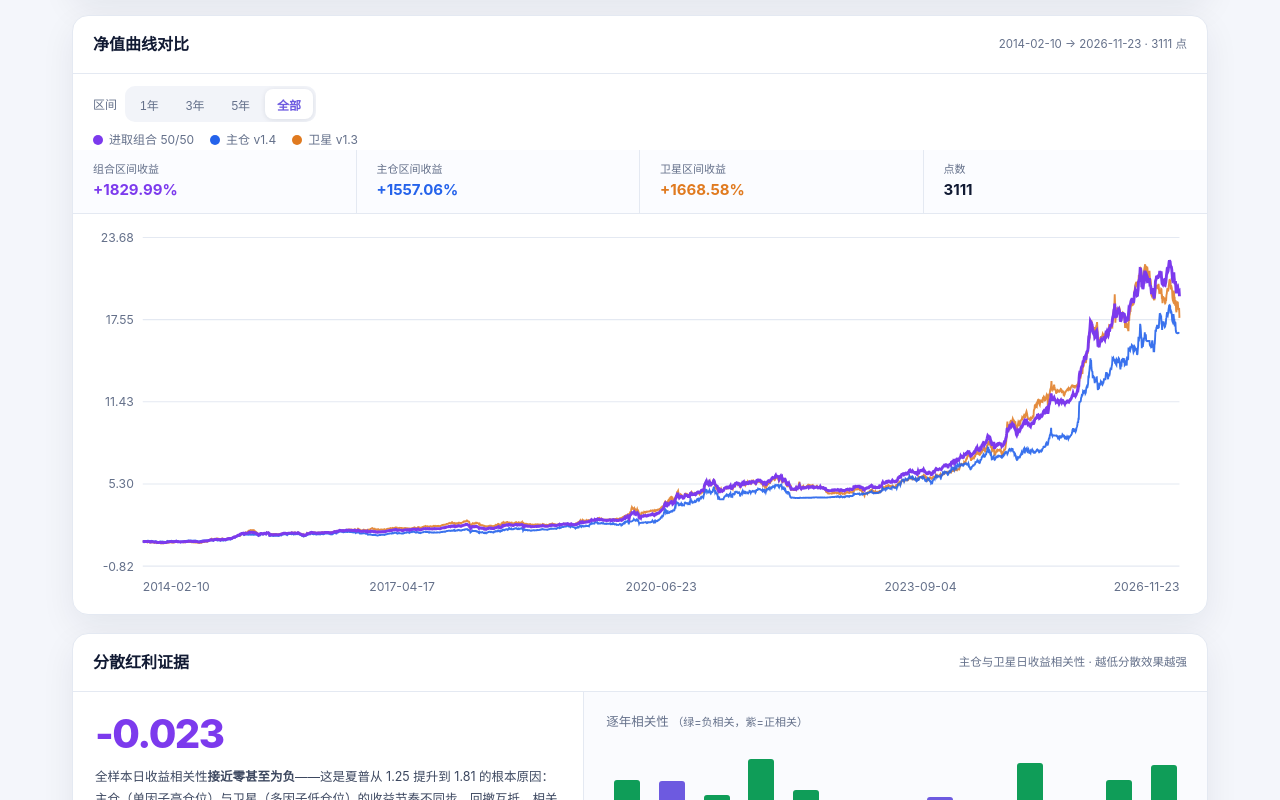
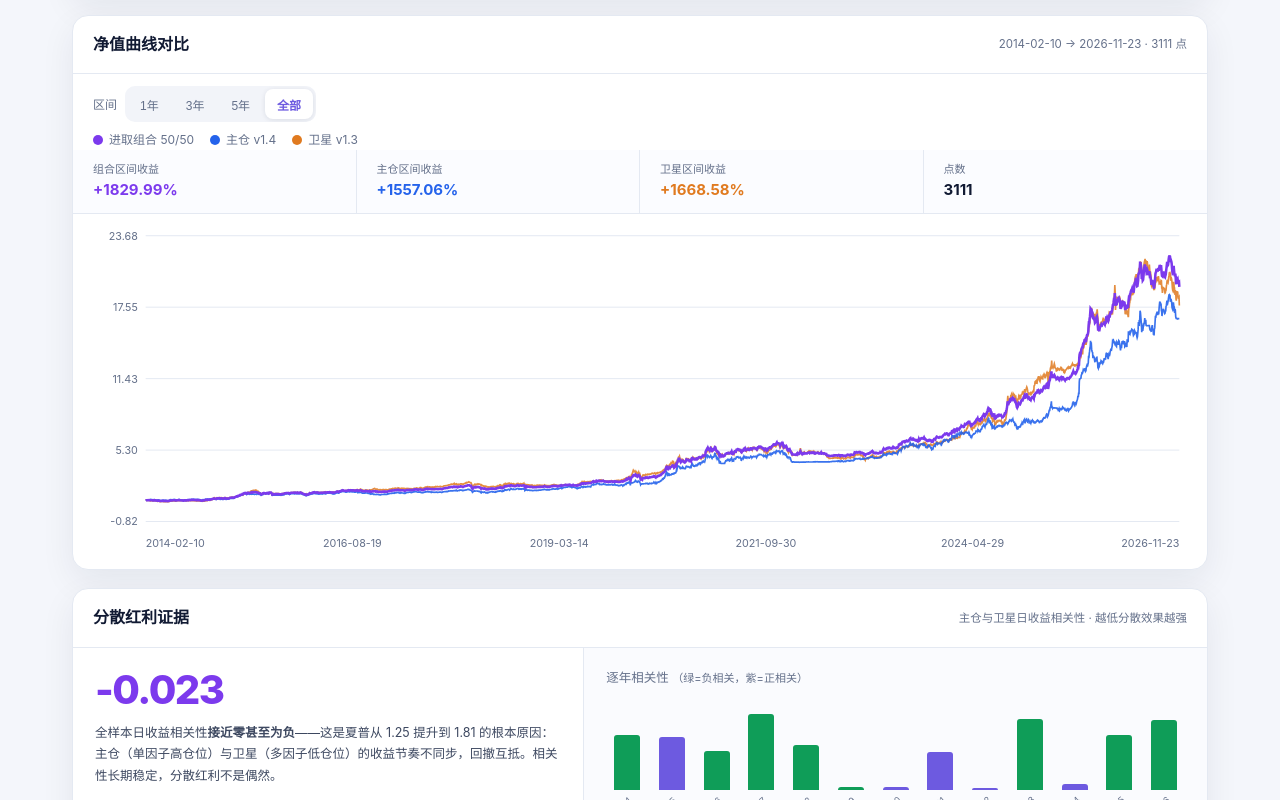
Before and after one commit to ebabao/style-rotation-nav, a plain HTML site: page observer/index.html in a window 1280 px wide. Shown: the part 672-1472 px from the top of the page. Drawn offline with Linux system fonts and the light colour scheme.

Commit message:
style(observer): 净值图宽度自适应容器，对齐主看板v1.4.2尺寸 [API直推]

```diff
--- a/observer/index.html
+++ b/observer/index.html
@@ -307,7 +307,11 @@ function renderChart(){
      <div><span>点数</span><b>${S.dates.length}</b></div>`;
   $('#chartMeta').textContent = S.dates[0]+' → '+S.dates[S.dates.length-1]+' · '+S.dates.length+' 点';
 
-  const el=$('#chart'), W=1000, H=340, mL=52, mR=14, mT=14, mB=30;
+  const el=$('#chart');
+  // 与主看板 v1.4.2 一致：宽度自适应容器，避免固定 viewBox 在窄屏被缩放导致图变小
+  const W=Math.max(el.clientWidth||el.parentElement.clientWidth||1000, 300);
+  const H=W<520?250:340;
+  const mL=W<520?44:62, mR=W<520?10:16, mT=14, mB=W<520?28:34;
   const iw=W-mL-mR, ih=H-mT-mB;
   const all=[...S.c,...S.m,...S.s].filter(v=>v!=null&&isFinite(v));
   let lo=Math.min(...all), hi=Math.max(...all);
@@ -323,9 +327,10 @@ function renderChart(){
     ylab+=`<text x="${mL-8}" y="${(y+4).toFixed(1)}" text-anchor="end">${v.toFixed(2)}</text>`;
   }
   let xlab='';
-  for(let k=0;k<=4;k++){
-    const i=Math.round((S.c.length-1)*k/4), x=X(i);
-    xlab+=`<text x="${x.toFixed(1)}" y="${H-8}" text-anchor="${k===0?'start':k===4?'end':'middle'}">${S.dates[i]}</text>`;
+  const nTicks=W<520?3:5;
+  for(let k=0;k<=nTicks;k++){
+    const i=Math.round((S.c.length-1)*k/nTicks), x=X(i);
+    xlab+=`<text x="${x.toFixed(1)}" y="${H-8}" text-anchor="${k===0?'start':k===nTicks?'end':'middle'}">${S.dates[i]}</text>`;
   }
   el.innerHTML=`<svg viewBox="0 0 ${W} ${H}" width="100%" height="${H}" preserveAspectRatio="xMidYMid meet" role="img" aria-label="三策略净值对比曲线">
     <g class="grid">${grid}</g><g class="axis">${ylab}${xlab}</g>
@@ -417,6 +422,9 @@ document.querySelectorAll('#rangeSeg button').forEach(b=>b.addEventListener('cli
   b.classList.add('on'); range=Number(b.dataset.r); renderChart();
 }));
 
+let _obsRT;
+window.addEventListener('resize',()=>{ clearTimeout(_obsRT); _obsRT=setTimeout(()=>renderChart(),140); });
+
 load();
 </script>
 </body>
```
